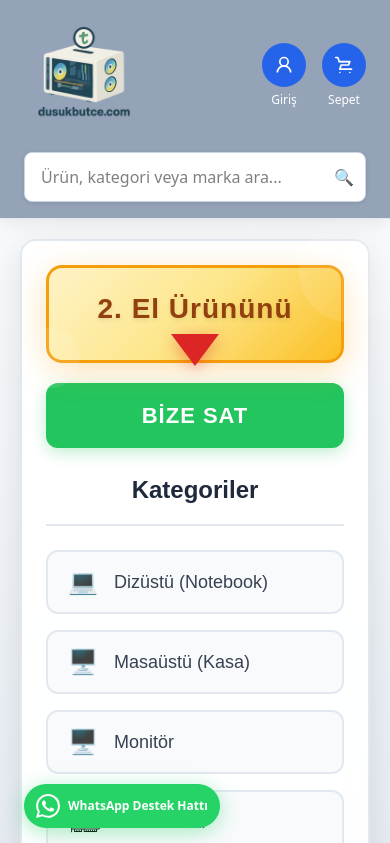
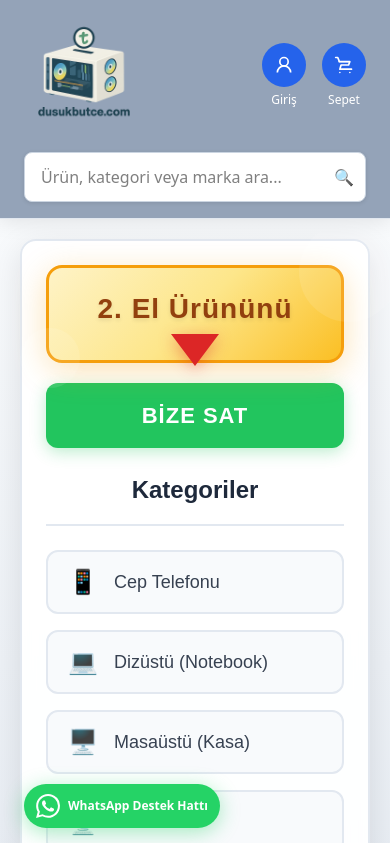
Before and after one commit to ozancidik/dusukbutce-web, a Next.js app: page / in a window 390 px wide. Shown: the top 843 px of the page. Built offline with nearby package versions, Linux system fonts and the light colour scheme.

Commit message:
Anasayfa ve bize-sat sayfasına yazıcı, tarayıcı, fotokopi makinesi ve cep telefonu kategorileri eklendi; mobil görünümde cep telefonu en üste alındı ve fotokopi makinesi, yazıcı, tarayıcı en alta taşındı

```diff
--- a/app/bize-sat/page.tsx
+++ b/app/bize-sat/page.tsx
@@ -39,7 +39,11 @@ export default function BizeSatPage() {
     { name: 'Tablet', path: '/bize-sat/tablet', icon: '/tablet.png' },
     { name: 'Kulaklık', path: '/bize-sat/kulaklik', icon: '🎧' },
     { name: 'Ses Sistemi', path: '/bize-sat/ses-sistemi', icon: '/sound-system.png' },
-    { name: 'Oyuncu Direksiyonu', path: '/bize-sat/gaming-direksiyon', icon: '/steering-wheel.png' }
+    { name: 'Oyuncu Direksiyonu', path: '/bize-sat/gaming-direksiyon', icon: '/steering-wheel.png' },
+    { name: 'Cep Telefonu', path: '/bize-sat/cep-telefonu', icon: '📱' },
+    { name: 'Yazıcı', path: '/bize-sat/yazici', icon: '🖨️' },
+    { name: 'Tarayıcı', path: '/bize-sat/tarayici', icon: '🔍' },
+    { name: 'Fotokopi Makinesi', path: '/bize-sat/fotokopi-makinesi', icon: '📄' }
   ];
 
   const gamingCategories = [
--- a/app/components/HomePage/LeftSidebar.tsx
+++ b/app/components/HomePage/LeftSidebar.tsx
@@ -147,7 +147,9 @@ function LeftSidebar({ isMobile, isIPhoneSE, isIPadPro, isIPadAir }: LeftSidebar
       }}>
         {/* Sol Sütun */}
         <div style={{ display: "flex", flexDirection: "column", gap: "16px" }}>
-          {[
+          {(isMobile && !isIPadPro && !isIPadAir ? [
+            // Mobil görünümde cep telefonu en üstte
+            { name: 'Cep Telefonu', path: '/bize-sat/cep-telefonu', icon: '📱' },
             { name: 'Dizüstü (Notebook)', path: '/bize-sat/notebook', icon: '💻' },
             { name: 'Masaüstü (Kasa)', path: '/bize-sat/masaustu', icon: '🖥️' },
             { name: 'Monitör', path: '/bize-sat/monitor', icon: '🖥️' },
@@ -156,7 +158,99 @@ function LeftSidebar({ isMobile, isIPhoneSE, isIPadPro, isIPadAir }: LeftSidebar
             { name: 'RAM', path: '/bize-sat/ram', icon: '/ram.png' },
             { name: 'SSD', path: '/bize-sat/ssd', icon: '/ssd.png' },
             { name: 'Soğutucu', path: '/bize-sat/sogutucu', icon: '/sogutucu.png' },
-            { name: 'Boş Kasa', path: '/bize-sat/kasa', icon: '/case.png' }
+            { name: 'Boş Kasa', path: '/bize-sat/kasa', icon: '/case.png' },
+            { name: 'PlayStation', path: '/bize-sat/playstation', icon: '/playstation.png' },
+            { name: 'Gamepad', path: '/bize-sat/gamepad', icon: '/gamepad.png' },
+            { name: 'Xbox', path: '/bize-sat/xbox', icon: '/xbox.png' },
+            { name: 'Klavye', path: '/bize-sat/klavye', icon: '⌨️' },
+            { name: 'Mouse', path: '/bize-sat/mouse', icon: '🖱️' },
+            { name: 'Tablet', path: '/bize-sat/tablet', icon: '/tablet.png' },
+            { name: 'Kulaklık', path: '/bize-sat/kulaklik', icon: '🎧' },
+            { name: 'Ses Sistemi', path: '/bize-sat/ses-sistemi', icon: '/sound-system.png' },
+            // Mobil görünümde en altta alt alta
+            { name: 'Fotokopi Makinesi', path: '/bize-sat/fotokopi-makinesi', icon: '📄' },
+            { name: 'Yazıcı', path: '/bize-sat/yazici', icon: '🖨️' },
+            { name: 'Tarayıcı', path: '/bize-sat/tarayici', icon: '🔍' }
+          ] : [
+            { name: 'Dizüstü (Notebook)', path: '/bize-sat/notebook', icon: '💻' },
+            { name: 'Masaüstü (Kasa)', path: '/bize-sat/masaustu', icon: '🖥️' },
+            { name: 'Monitör', path: '/bize-sat/monitor', icon: '🖥️' },
+            { name: 'Ekran Kartı', path: '/bize-sat/ekran-karti', icon: '/graphic-card.png' },
+            { name: 'İşlemci', path: '/bize-sat/islemci', icon: '/cpu-tower.png' },
+            { name: 'RAM', path: '/bize-sat/ram', icon: '/ram.png' },
+            { name: 'SSD', path: '/bize-sat/ssd', icon: '/ssd.png' },
+            { name: 'Soğutucu', path: '/bize-sat/sogutucu', icon: '/sogutucu.png' },
+            { name: 'Boş Kasa', path: '/bize-sat/kasa', icon: '/case.png' },
+            { name: 'Fotokopi Makinesi', path: '/bize-sat/fotokopi-makinesi', icon: '📄' },
+            { name: 'Yazıcı', path: '/bize-sat/yazici', icon: '🖨️' }
+          ]).map((category, index) => (
+            <Link key={index} href={category.path} style={{ textDecoration: 'none' }}>
+              <div style={{
+                display: 'flex',
+                alignItems: 'center',
+                padding: '16px 20px',
+                background: '#f8fafc',
+                borderRadius: '12px',
+                border: '2px solid #e2e8f0',
+                cursor: 'pointer',
+                transition: 'all 0.3s ease',
+                fontSize: '18px',
+                fontWeight: '500',
+                color: '#374151',
+                height: '64px'
+              }}
+              onMouseEnter={(e) => {
+                e.currentTarget.style.background = '#eff6ff';
+                e.currentTarget.style.borderColor = '#2563eb';
+                e.currentTarget.style.transform = 'translateY(-2px)';
+                e.currentTarget.style.boxShadow = '0 8px 25px rgba(37, 99, 235, 0.15)';
+              }}
+              onMouseLeave={(e) => {
+                e.currentTarget.style.background = '#f8fafc';
+                e.currentTarget.style.borderColor = '#e2e8f0';
+                e.currentTarget.style.transform = 'translateY(0)';
+                e.currentTarget.style.boxShadow = 'none';
+              }}
+              >
+                {category.icon.startsWith('/') ? (
+                  <img
+                    src={category.icon}
+                    alt={category.name}
+                    style={{
+                      width: '32px',
+                      height: '32px',
+                      marginRight: '16px',
+                      objectFit: 'contain'
+                    }}
+                  />
+                ) : (
+                  <span style={{
+                    fontSize: '24px',
+                    marginRight: '16px'
+                  }}>
+                    {category.icon}
+                  </span>
+                )}
+                {category.name}
+              </div>
+            </Link>
+          ))}
+        </div>
+
+        {/* Sağ Sütun - Desktop ve iPad görünümünde gösterilir */}
+        {(!isMobile || isIPadPro || isIPadAir) && (
+        <div style={{ display: "flex", flexDirection: "column", gap: "16px" }}>
+          {[
+            { name: 'Cep Telefonu', path: '/bize-sat/cep-telefonu', icon: '📱' },
+            { name: 'PlayStation', path: '/bize-sat/playstation', icon: '/playstation.png' },
+            { name: 'Gamepad', path: '/bize-sat/gamepad', icon: '/gamepad.png' },
+            { name: 'Xbox', path: '/bize-sat/xbox', icon: '/xbox.png' },
+            { name: 'Klavye', path: '/bize-sat/klavye', icon: '⌨️' },
+            { name: 'Mouse', path: '/bize-sat/mouse', icon: '🖱️' },
+            { name: 'Tablet', path: '/bize-sat/tablet', icon: '/tablet.png' },
+            { name: 'Kulaklık', path: '/bize-sat/kulaklik', icon: '🎧' },
+            { name: 'Ses Sistemi', path: '/bize-sat/ses-sistemi', icon: '/sound-system.png' },
+            { name: 'Tarayıcı', path: '/bize-sat/tarayici', icon: '🔍' }
           ].map((category, index) => (
             <Link key={index} href={category.path} style={{ textDecoration: 'none' }}>
               <div style={{
@@ -210,71 +304,7 @@ function LeftSidebar({ isMobile, isIPhoneSE, isIPadPro, isIPadAir }: LeftSidebar
             </Link>
           ))}
         </div>
-
-        {/* Sağ Sütun */}
-        <div style={{ display: "flex", flexDirection: "column", gap: "16px" }}>
-          {[
-            { name: 'PlayStation', path: '/bize-sat/playstation', icon: '/playstation.png' },
-            { name: 'Gamepad', path: '/bize-sat/gamepad', icon: '/gamepad.png' },
-            { name: 'Xbox', path: '/bize-sat/xbox', icon: '/xbox.png' },
-            { name: 'Klavye', path: '/bize-sat/klavye', icon: '⌨️' },
-            { name: 'Mouse', path: '/bize-sat/mouse', icon: '🖱️' },
-            { name: 'Tablet', path: '/bize-sat/tablet', icon: '/tablet.png' },
-            { name: 'Kulaklık', path: '/bize-sat/kulaklik', icon: '🎧' },
-            { name: 'Ses Sistemi', path: '/bize-sat/ses-sistemi', icon: '/sound-system.png' }
-          ].map((category, index) => (
-            <Link key={index} href={category.path} style={{ textDecoration: 'none' }}>
-              <div style={{
-                display: 'flex',
-                alignItems: 'center',
-                padding: '16px 20px',
-                background: '#f8fafc',
-                borderRadius: '12px',
-                border: '2px solid #e2e8f0',
-                cursor: 'pointer',
-                transition: 'all 0.3s ease',
-                fontSize: '18px',
-                fontWeight: '500',
-                color: '#374151',
-                height: '64px'
-              }}
-              onMouseEnter={(e) => {
-                e.currentTarget.style.background = '#eff6ff';
-                e.currentTarget.style.borderColor = '#2563eb';
-                e.currentTarget.style.transform = 'translateY(-2px)';
-                e.currentTarget.style.boxShadow = '0 8px 25px rgba(37, 99, 235, 0.15)';
-              }}
-              onMouseLeave={(e) => {
-                e.currentTarget.style.background = '#f8fafc';
-                e.currentTarget.style.borderColor = '#e2e8f0';
-                e.currentTarget.style.transform = 'translateY(0)';
-                e.currentTarget.style.boxShadow = 'none';
-              }}
-              >
-                {category.icon.startsWith('/') ? (
-                  <img
-                    src={category.icon}
-                    alt={category.name}
-                    style={{
-                      width: '32px',
-                      height: '32px',
-                      marginRight: '16px',
-                      objectFit: 'contain'
-                    }}
-                  />
-                ) : (
-                  <span style={{
-                    fontSize: '24px',
-                    marginRight: '16px'
-                  }}>
-                    {category.icon}
-                  </span>
-                )}
-                {category.name}
-              </div>
-            </Link>
-          ))}
-        </div>
+        )}
       </div>
     </div>
   );
--- a/app/page.tsx
+++ b/app/page.tsx
@@ -318,7 +318,9 @@ export default function HomePage() {
             }}>
               {/* Sol Sütun */}
               <div style={{ display: "flex", flexDirection: "column", gap: "16px" }}>
-                {[
+                {(isMobile && !isIPadPro && !isIPadAir ? [
+                  // Mobil görünümde cep telefonu en üstte
+                  { name: 'Cep Telefonu', path: '/bize-sat/cep-telefonu', icon: '📱' },
                   { name: 'Dizüstü (Notebook)', path: '/bize-sat/notebook', icon: '💻' },
                   { name: 'Masaüstü (Kasa)', path: '/bize-sat/masaustu', icon: '🖥️' },
                   { name: 'Monitör', path: '/bize-sat/monitor', icon: '🖥️' },
@@ -327,7 +329,99 @@ export default function HomePage() {
                   { name: 'RAM', path: '/bize-sat/ram', icon: '/ram.png' },
                   { name: 'SSD', path: '/bize-sat/ssd', icon: '/ssd.png' },
                   { name: 'Soğutucu', path: '/bize-sat/sogutucu', icon: '/sogutucu.png' },
-                  { name: 'Boş Kasa', path: '/bize-sat/kasa', icon: '/case.png' }
+                  { name: 'Boş Kasa', path: '/bize-sat/kasa', icon: '/case.png' },
+                  { name: 'PlayStation', path: '/bize-sat/playstation', icon: '/playstation.png' },
+                  { name: 'Gamepad', path: '/bize-sat/gamepad', icon: '/gamepad.png' },
+                  { name: 'Xbox', path: '/bize-sat/xbox', icon: '/xbox.png' },
+                  { name: 'Klavye', path: '/bize-sat/klavye', icon: '⌨️' },
+                  { name: 'Mouse', path: '/bize-sat/mouse', icon: '🖱️' },
+                  { name: 'Tablet', path: '/bize-sat/tablet', icon: '/tablet.png' },
+                  { name: 'Kulaklık', path: '/bize-sat/kulaklik', icon: '🎧' },
+                  { name: 'Ses Sistemi', path: '/bize-sat/ses-sistemi', icon: '/sound-system.png' },
+                  // Mobil görünümde en altta alt alta
+                  { name: 'Fotokopi Makinesi', path: '/bize-sat/fotokopi-makinesi', icon: '📄' },
+                  { name: 'Yazıcı', path: '/bize-sat/yazici', icon: '🖨️' },
+                  { name: 'Tarayıcı', path: '/bize-sat/tarayici', icon: '🔍' }
+                ] : [
+                  { name: 'Dizüstü (Notebook)', path: '/bize-sat/notebook', icon: '💻' },
+                  { name: 'Masaüstü (Kasa)', path: '/bize-sat/masaustu', icon: '🖥️' },
+                  { name: 'Monitör', path: '/bize-sat/monitor', icon: '🖥️' },
+                  { name: 'Ekran Kartı', path: '/bize-sat/ekran-karti', icon: '/graphic-card.png' },
+                  { name: 'İşlemci', path: '/bize-sat/islemci', icon: '/cpu-tower.png' },
+                  { name: 'RAM', path: '/bize-sat/ram', icon: '/ram.png' },
+                  { name: 'SSD', path: '/bize-sat/ssd', icon: '/ssd.png' },
+                  { name: 'Soğutucu', path: '/bize-sat/sogutucu', icon: '/sogutucu.png' },
+                  { name: 'Boş Kasa', path: '/bize-sat/kasa', icon: '/case.png' },
+                  { name: 'Fotokopi Makinesi', path: '/bize-sat/fotokopi-makinesi', icon: '📄' },
+                  { name: 'Yazıcı', path: '/bize-sat/yazici', icon: '🖨️' }
+                ]).map((category, index) => (
+                  <Link key={index} href={category.path} style={{ textDecoration: 'none' }}>
+                    <div style={{
+                      display: 'flex',
+                      alignItems: 'center',
+                      padding: '16px 20px',
+                      background: '#f8fafc',
+                      borderRadius: '12px',
+                      border: '2px solid #e2e8f0',
+                      cursor: 'pointer',
+                      transition: 'all 0.3s ease',
+                      fontSize: '18px',
+                      fontWeight: '500',
+                      color: '#374151',
+                      height: '64px'
+                    }}
+                    onMouseEnter={(e) => {
+                      e.currentTarget.style.background = '#eff6ff';
+                      e.currentTarget.style.borderColor = '#2563eb';
+                      e.currentTarget.style.transform = 'translateY(-2px)';
+                      e.currentTarget.style.boxShadow = '0 8px 25px rgba(37, 99, 235, 0.15)';
+                    }}
+                    onMouseLeave={(e) => {
+                      e.currentTarget.style.background = '#f8fafc';
+                      e.currentTarget.style.borderColor = '#e2e8f0';
+                      e.currentTarget.style.transform = 'translateY(0)';
+                      e.currentTarget.style.boxShadow = 'none';
+                      }}
+                    >
+                      {category.icon.startsWith('/') ? (
+                        <img
+                          src={category.icon}
+                          alt={category.name}
+                          style={{
+                            width: '32px',
+                            height: '32px',
+                            marginRight: '16px',
+                            objectFit: 'contain'
+                          }}
+                        />
+                      ) : (
+                        <span style={{
+                          fontSize: '24px',
+                          marginRight: '16px'
+                        }}>
+                          {category.icon}
+                        </span>
+                      )}
+                      {category.name}
+                    </div>
+                  </Link>
+                ))}
+              </div>
+
+              {/* Sağ Sütun - Desktop ve iPad görünümünde gösterilir */}
+              {(!isMobile || isIPadPro || isIPadAir) && (
+              <div style={{ display: "flex", flexDirection: "column", gap: "16px" }}>
+                {[
+                  { name: 'Cep Telefonu', path: '/bize-sat/cep-telefonu', icon: '📱' },
+                  { name: 'PlayStation', path: '/bize-sat/playstation', icon: '/playstation.png' },
+                  { name: 'Gamepad', path: '/bize-sat/gamepad', icon: '/gamepad.png' },
+                  { name: 'Xbox', path: '/bize-sat/xbox', icon: '/xbox.png' },
+                  { name: 'Klavye', path: '/bize-sat/klavye', icon: '⌨️' },
+                  { name: 'Mouse', path: '/bize-sat/mouse', icon: '🖱️' },
+                  { name: 'Tablet', path: '/bize-sat/tablet', icon: '/tablet.png' },
+                  { name: 'Kulaklık', path: '/bize-sat/kulaklik', icon: '🎧' },
+                  { name: 'Ses Sistemi', path: '/bize-sat/ses-sistemi', icon: '/sound-system.png' },
+                  { name: 'Tarayıcı', path: '/bize-sat/tarayici', icon: '🔍' }
                 ].map((category, index) => (
                   <Link key={index} href={category.path} style={{ textDecoration: 'none' }}>
                     <div style={{
@@ -381,71 +475,7 @@ export default function HomePage() {
                   </Link>
                 ))}
               </div>
-
-              {/* Sağ Sütun */}
-              <div style={{ display: "flex", flexDirection: "column", gap: "16px" }}>
-                {[
-                  { name: 'PlayStation', path: '/bize-sat/playstation', icon: '/playstation.png' },
-                  { name: 'Gamepad', path: '/bize-sat/gamepad', icon: '/gamepad.png' },
-                  { name: 'Xbox', path: '/bize-sat/xbox', icon: '/xbox.png' },
-                  { name: 'Klavye', path: '/bize-sat/klavye', icon: '⌨️' },
-                  { name: 'Mouse', path: '/bize-sat/mouse', icon: '🖱️' },
-                  { name: 'Tablet', path: '/bize-sat/tablet', icon: '/tablet.png' },
-                  { name: 'Kulaklık', path: '/bize-sat/kulaklik', icon: '🎧' },
-                  { name: 'Ses Sistemi', path: '/bize-sat/ses-sistemi', icon: '/sound-system.png' }
-                ].map((category, index) => (
-                  <Link key={index} href={category.path} style={{ textDecoration: 'none' }}>
-                    <div style={{
-                      display: 'flex',
-                      alignItems: 'center',
-                      padding: '16px 20px',
-                      background: '#f8fafc',
-                      borderRadius: '12px',
-                      border: '2px solid #e2e8f0',
-                      cursor: 'pointer',
-                      transition: 'all 0.3s ease',
-                      fontSize: '18px',
-                      fontWeight: '500',
-                      color: '#374151',
-                      height: '64px'
-                    }}
-                    onMouseEnter={(e) => {
-                      e.currentTarget.style.background = '#eff6ff';
-                      e.currentTarget.style.borderColor = '#2563eb';
-                      e.currentTarget.style.transform = 'translateY(-2px)';
-                      e.currentTarget.style.boxShadow = '0 8px 25px rgba(37, 99, 235, 0.15)';
-                    }}
-                    onMouseLeave={(e) => {
-                      e.currentTarget.style.background = '#f8fafc';
-                      e.currentTarget.style.borderColor = '#e2e8f0';
-                      e.currentTarget.style.transform = 'translateY(0)';
-                      e.currentTarget.style.boxShadow = 'none';
-                    }}
-                    >
-                      {category.icon.startsWith('/') ? (
-                        <img
-                          src={category.icon}
-                          alt={category.name}
-                          style={{
-                            width: '32px',
-                            height: '32px',
-                            marginRight: '16px',
-                            objectFit: 'contain'
-                          }}
-                        />
-                      ) : (
-                        <span style={{
-                          fontSize: '24px',
-                          marginRight: '16px'
-                        }}>
-                          {category.icon}
-                        </span>
-                      )}
-                      {category.name}
-                    </div>
-                  </Link>
-                ))}
-              </div>
+              )}
             </div>
           </div>
 
```
